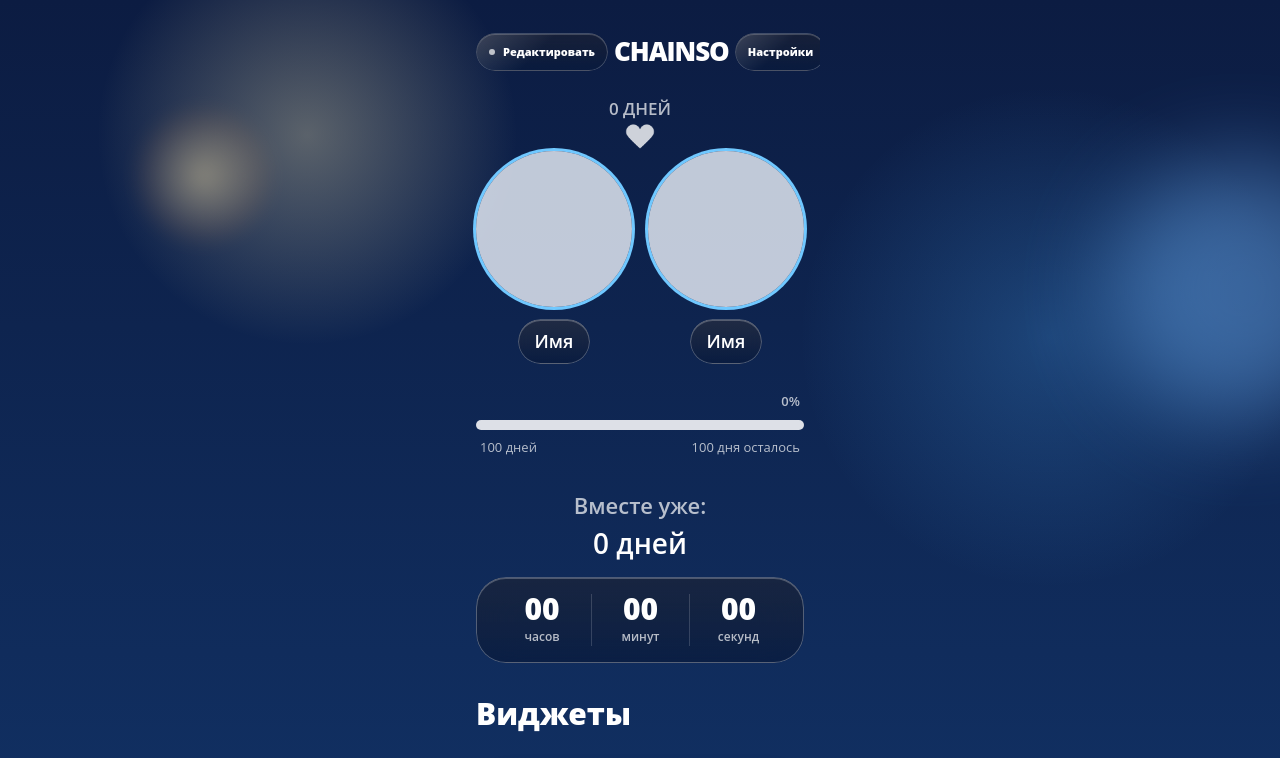
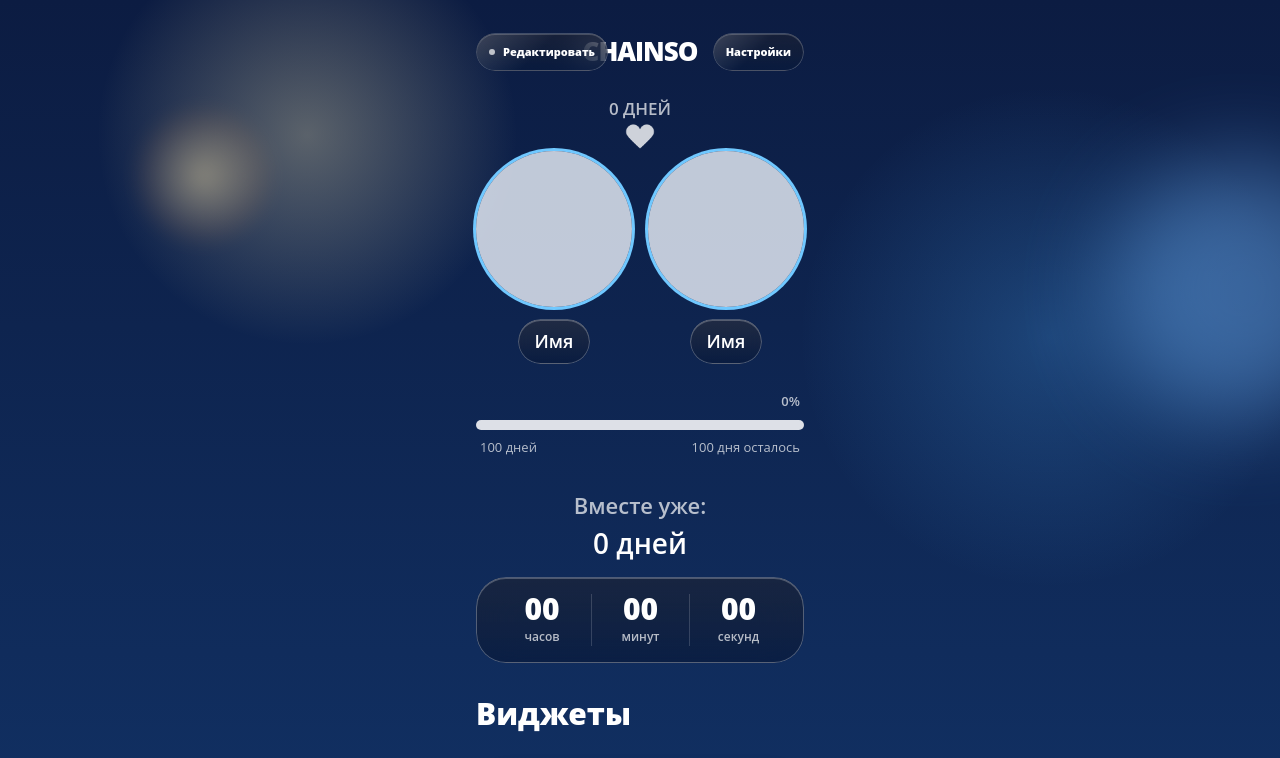
Before and after one commit to hertz143g/chainso, a Next.js app: page / in a window 1280 px wide. Shown: the top 758 px of the page. Built offline with nearby package versions, Linux system fonts and the light colour scheme.

Commit message:
Center header title independently

```diff
--- a/src/components/pair/MainScreen.tsx
+++ b/src/components/pair/MainScreen.tsx
@@ -1223,8 +1223,8 @@
         />
       ) : null}
 
-      <div className="grid min-h-[56px] grid-cols-[auto_1fr_auto] items-center gap-1.5">
-        <div className="justify-self-start">
+      <div className="relative min-h-[56px]">
+        <div className="absolute left-0 top-1/2 z-10 -translate-y-1/2">
           <button
             type="button"
             onClick={() => setIsEditingWidgets((value) => !value)}
@@ -1252,13 +1252,13 @@
           </button>
         </div>
 
-        <div className="justify-self-center text-center">
+        <div className="pointer-events-none absolute inset-x-0 top-1/2 -translate-y-1/2 text-center">
           <span className="text-[24px] font-extrabold leading-none tracking-[-0.04em] min-[390px]:text-[26px]">
             CHAINSO
           </span>
         </div>
 
-        <div className="justify-self-end">
+        <div className="absolute right-0 top-1/2 z-10 -translate-y-1/2">
           <Link
             href="/settings"
             className="theme-header-pill px-3 text-[11px] font-extrabold"
```
